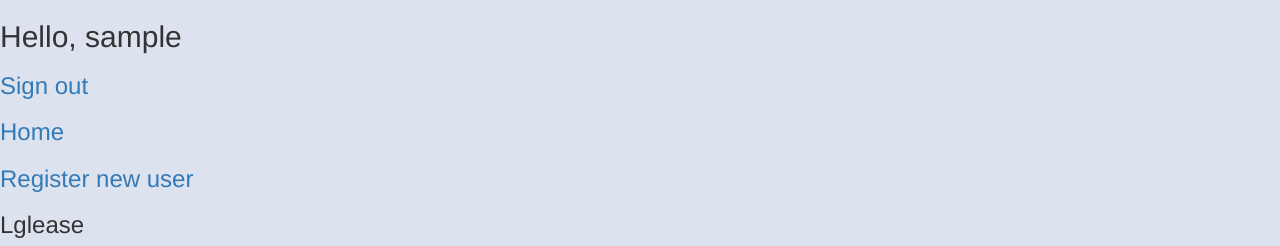
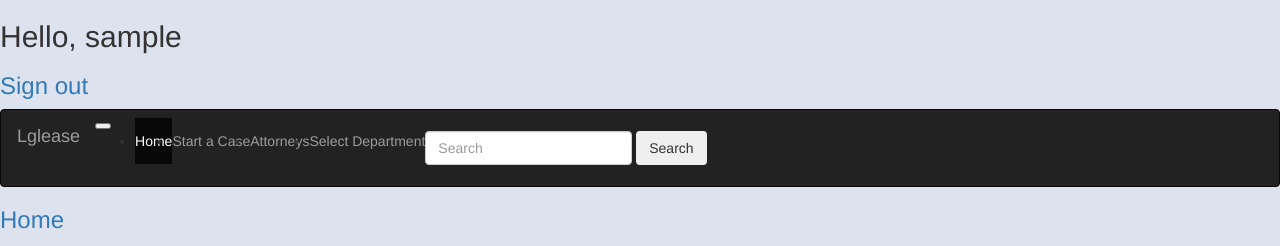
Before and after one commit to lmkroyer/Hackbright-Project, a Flask app: page /dashboard_lit in a window 1280 px wide. Shown: the top 246 px of the page. Run offline with Flask 2, Linux system fonts and the light colour scheme; the visitor is signed in with stand-in values (Sample User, id 1); data comes from the database, SQL or seed files in the repository; data that the repository does not hold is empty; some libraries are stand-ins or nearby versions.

Commit message:
added primitive navbar

```diff
--- a/templates/base.html
+++ b/templates/base.html
@@ -4,7 +4,7 @@
   <title>OCR PROJECT</title>
 
     <link rel="stylesheet"
-          href="https://maxcdn.bootstrapcdn.com/bootstrap/3.3.4/css/bootstrap.min.css">
+          href="https://maxcdn.bootstrapcdn.com/bootstrap/3.3.7/css/bootstrap.css">
     <link href='http://fonts.googleapis.com/css?family=Raleway:100,700'
           rel='stylesheet'>
     <link href="/static/style.css" rel="stylesheet">
--- a/templates/dashboard_lit.html
+++ b/templates/dashboard_lit.html
@@ -1,6 +1,44 @@
 {% extends 'base.html' %}
 
 {% block head %}
+
+<nav class="navbar navbar-inverse bg-inverse">
+<nav class="navbar navbar-toggleable-md navbar-light bg-faded">
+  <button class="navbar-toggler navbar-toggler-right" type="button" data-toggle="collapse" data-target="#navbarNavDropdown" aria-controls="navbarNavDropdown" aria-expanded="false" aria-label="Toggle navigation">
+    <span class="navbar-toggler-icon"></span>
+  </button>
+  <a class="navbar-brand">Lglease</a>
+  <div class="container-fluid">
+  <div class="collapse navbar-collapse" id="navbarNavDropdown">
+    <ul class="navbar-nav">
+      <li class="nav-item active">
+        <a class="nav-link" href="/">Home <span class="sr-only">(current)</span></a>
+      </li>
+      <li class="nav-item">
+        <a class="nav-link" href="#">Start a Case</a>
+      </li>
+      <li class="nav-item">
+        <a class="nav-link" href="/attorneys">Attorneys</a>
+      </li>
+      <li class="nav-item dropdown">
+        <a class="nav-link dropdown-toggle" href="http://example.com" id="navbarDropdownMenuLink" data-toggle="dropdown" aria-haspopup="true" aria-expanded="false">
+          Select Department
+        </a>
+        <div class="dropdown-menu" aria-labelledby="navbarDropdownMenuLink">
+          <a class="dropdown-item" href="#">Litigation</a>
+          <a class="dropdown-item" href="#">Corporate</a>
+          <a class="dropdown-item" href="#">Something else here</a>
+        </div>
+      </li>
+    </ul>
+    <form class="form-inline my-2 my-lg-0">
+      <input class="form-control mr-sm-2" type="text" placeholder="Search">
+      <button class="btn btn-outline-success my-2 my-sm-0" type="submit">Search</button>
+    </form>
+  </div>
+  </div>
+</nav>
+</nav>
 
   <h3><a href="/">Home</a></h3>
 
@@ -14,8 +52,6 @@
 
   <a href="/case_init">Start a new case<a>
 
-  <h2>Upload a document</h2>
-
 
 
 {% endblock %}
```
Also changed, not shown: static/casemap.js (+0 -9 lines).
